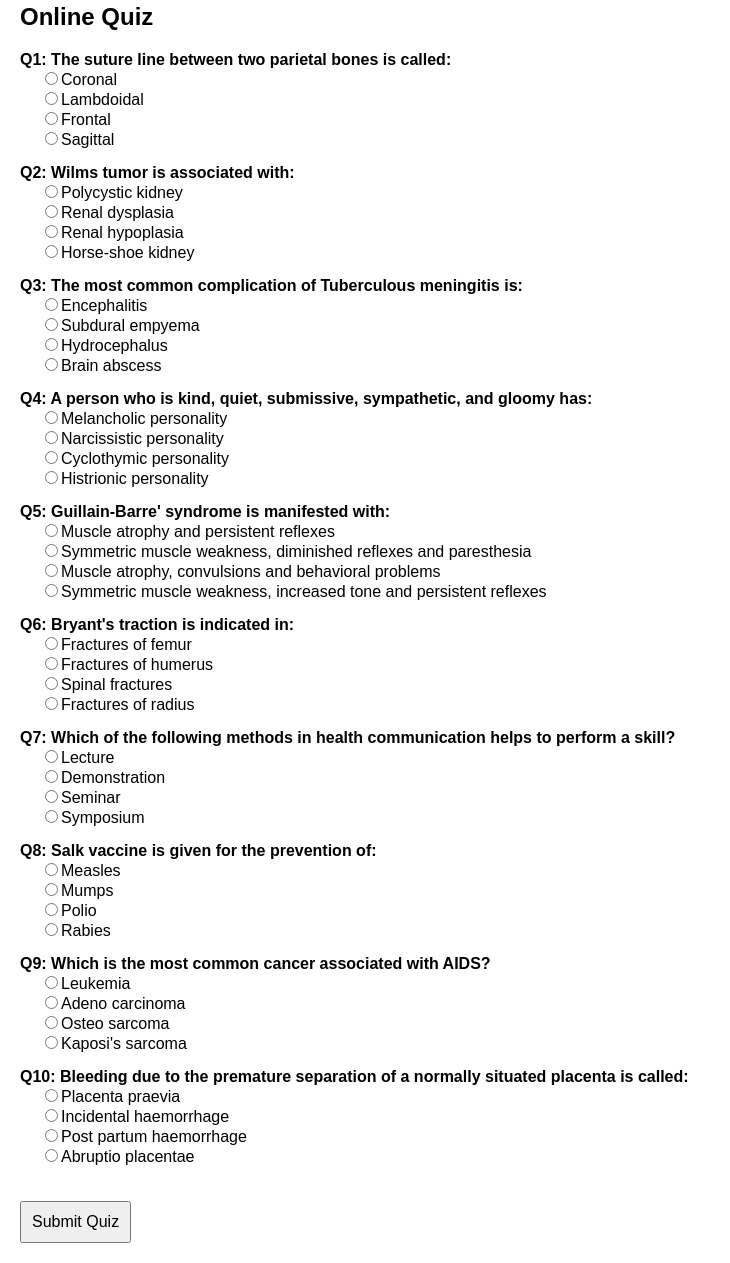
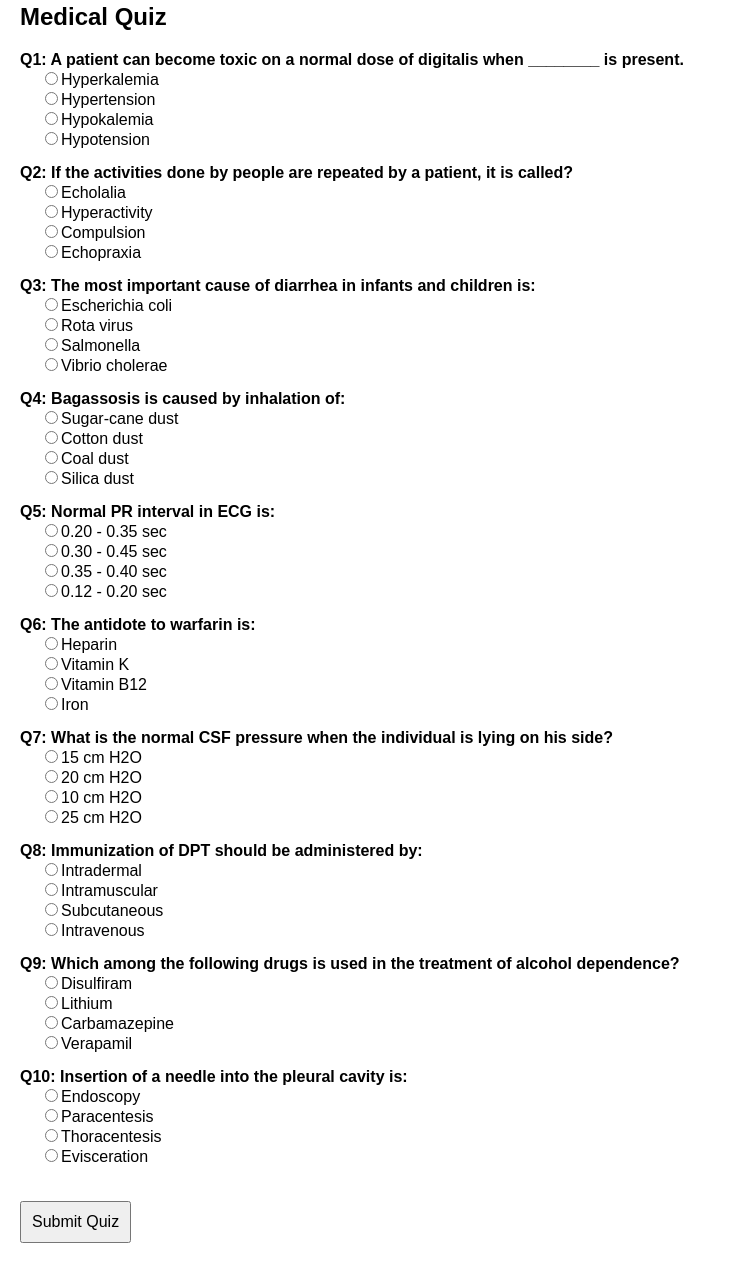
Before and after one commit to sinuarikkuzhi/PSC, a plain HTML site: page index.html in a window 1280 px wide. Shown: the part 17-1280 px from the top of the page, without its empty margins (0-730 px from the left). Drawn offline with Linux system fonts and the light colour scheme.

Commit message:
Update index.html

```diff
--- a/index.html
+++ b/index.html
@@ -1,7 +1,7 @@
 <!DOCTYPE html>
 <html>
 <head>
-    <title>Test 19</title>
+    <title>Test 20</title>
     <style>
         body {
             font-family: Arial, sans-serif;
@@ -35,7 +35,7 @@
 </head>
 <body>
 
-    <h2>Online Quiz</h2>
+    <h2>Medical Quiz</h2>
 
     <div id="quiz"></div>
 
@@ -44,66 +44,59 @@
 
     <script>
         const questions = [
-{
-                text: "The suture line between two parietal bones is called:",
-                options: ["Coronal", "Lambdoidal", "Frontal", "Sagittal"],
-                answer: "Sagittal"
+            {
+                text: "A patient can become toxic on a normal dose of digitalis when ________ is present.",
+                options: ["Hyperkalemia", "Hypertension", "Hypokalemia", "Hypotension"],
+                answer: "Hypokalemia"
             },
             {
-                text: "Wilms tumor is associated with:",
-                options: ["Polycystic kidney", "Renal dysplasia", "Renal hypoplasia", "Horse-shoe kidney"],
-                answer: "Horse-shoe kidney"
+                text: "If the activities done by people are repeated by a patient, it is called?",
+                options: ["Echolalia", "Hyperactivity", "Compulsion", "Echopraxia"],
+                answer: "Echopraxia"
             },
             {
-                text: "The most common complication of Tuberculous meningitis is:",
-                options: ["Encephalitis", "Subdural empyema", "Hydrocephalus", "Brain abscess"],
-                answer: "Hydrocephalus"
+                text: "The most important cause of diarrhea in infants and children is:",
+                options: ["Escherichia coli", "Rota virus", "Salmonella", "Vibrio cholerae"],
+                answer: "Rota virus"
             },
             {
-                text: "A person who is kind, quiet, submissive, sympathetic, and gloomy has:",
-                options: ["Melancholic personality", "Narcissistic personality", "Cyclothymic personality", "Histrionic personality"],
-                answer: "Melancholic personality"
+                text: "Bagassosis is caused by inhalation of:",
+                options: ["Sugar-cane dust", "Cotton dust", "Coal dust", "Silica dust"],
+                answer: "Sugar-cane dust"
             },
             {
-                text: "Guillain-Barre' syndrome is manifested with:",
-                options: [
-                    "Muscle atrophy and persistent reflexes",
-                    "Symmetric muscle weakness, diminished reflexes and paresthesia",
-                    "Muscle atrophy, convulsions and behavioral problems",
-                    "Symmetric muscle weakness, increased tone and persistent reflexes"
-                ],
-                answer: "Symmetric muscle weakness, diminished reflexes and paresthesia"
+                text: "Normal PR interval in ECG is:",
+                options: ["0.20 - 0.35 sec", "0.30 - 0.45 sec", "0.35 - 0.40 sec", "0.12 - 0.20 sec"],
+                answer: "0.12 - 0.20 sec"
             },
             {
-                text: "Bryant's traction is indicated in:",
-                options: ["Fractures of femur", "Fractures of humerus", "Spinal fractures", "Fractures of radius"],
-                answer: "Fractures of femur"
+                text: "The antidote to warfarin is:",
+                options: ["Heparin", "Vitamin K", "Vitamin B12", "Iron"],
+                answer: "Vitamin K"
             },
             {
-                text: "Which of the following methods in health communication helps to perform a skill?",
-                options: ["Lecture", "Demonstration", "Seminar", "Symposium"],
-                answer: "Demonstration"
+                text: "What is the normal CSF pressure when the individual is lying on his side?",
+                options: ["15 cm H2O", "20 cm H2O", "10 cm H2O", "25 cm H2O"],
+                answer: "10 cm H2O"
             },
-            {
-                text: "Salk vaccine is given for the prevention of:",
-                options: ["Measles", "Mumps", "Polio", "Rabies"],
-                answer: "Polio"
-            },
-			    {
-        text: "Which is the most common cancer associated with AIDS?",
-        options: ["Leukemia", "Adeno carcinoma", "Osteo sarcoma", "Kaposi's sarcoma"],
-        answer: "Kaposi's sarcoma"
+
+           {
+        text: "Immunization of DPT should be administered by:",
+        options: ["Intradermal", "Intramuscular", "Subcutaneous", "Intravenous"],
+        answer: "Intramuscular"
     },
     {
-        text: "Bleeding due to the premature separation of a normally situated placenta is called:",
-        options: ["Placenta praevia", "Incidental haemorrhage", "Post partum haemorrhage", "Abruptio placentae"],
-        answer: "Abruptio placentae"
+        text: "Which among the following drugs is used in the treatment of alcohol dependence?",
+        options: ["Disulfiram", "Lithium", "Carbamazepine", "Verapamil"],
+        answer: "Disulfiram"
+    },
+    {
+        text: "Insertion of a needle into the pleural cavity is:",
+        options: ["Endoscopy", "Paracentesis", "Thoracentesis", "Evisceration"],
+        answer: "Thoracentesis"
     }
 
-
-
         ];
-
 
         function loadQuiz() {
             let quizContainer = document.getElementById("quiz");
@@ -182,7 +175,7 @@
             // Hide quiz content after submission (expires in 5 seconds)
             setTimeout(() => {
                 document.body.innerHTML = "<h2 style='color: red; text-align: center;'>This Quiz Has Expired!</h2>";
-            }, 15000);
+            }, 5000);
         }
 
         window.onload = loadQuiz;
```
